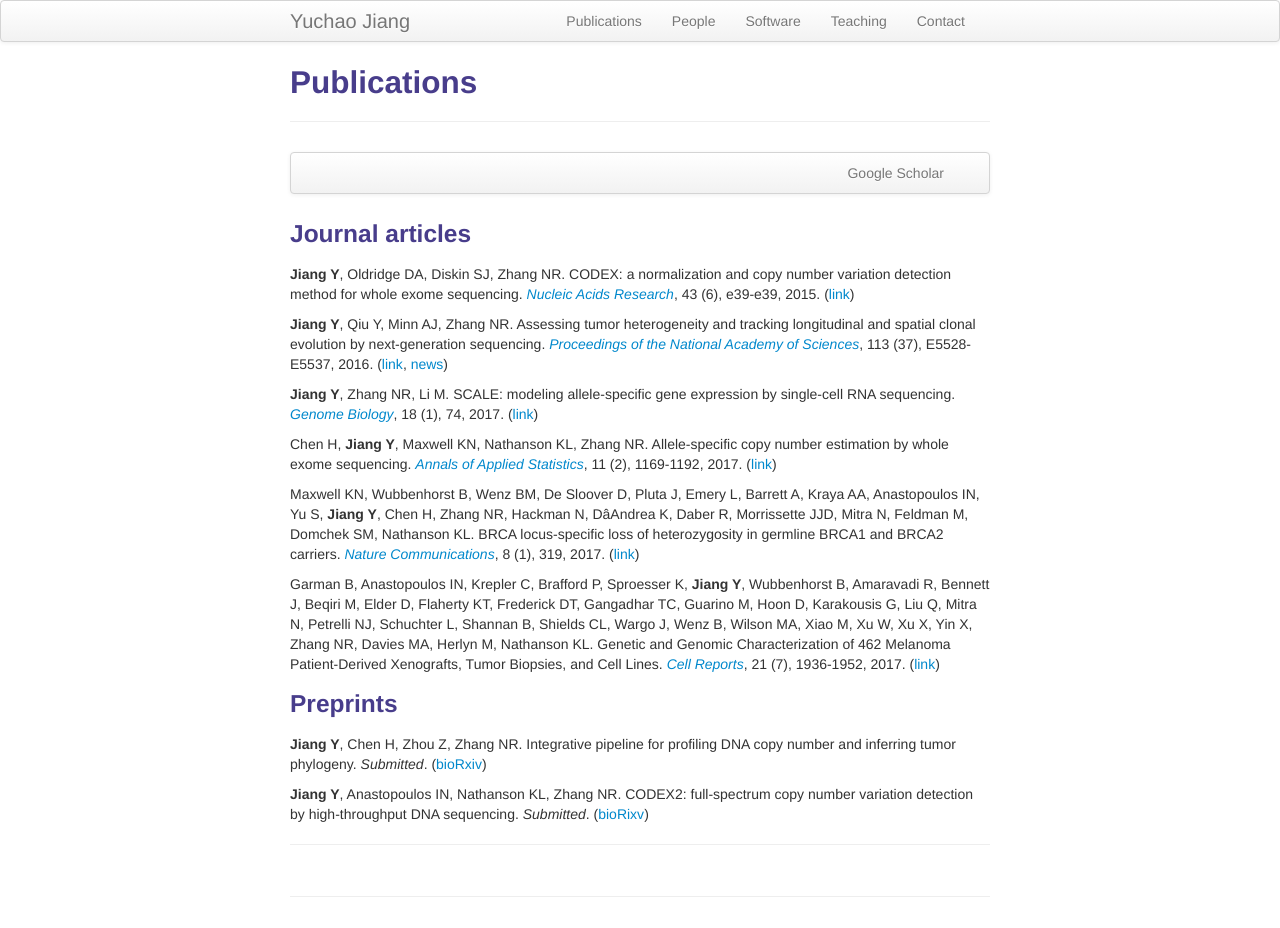
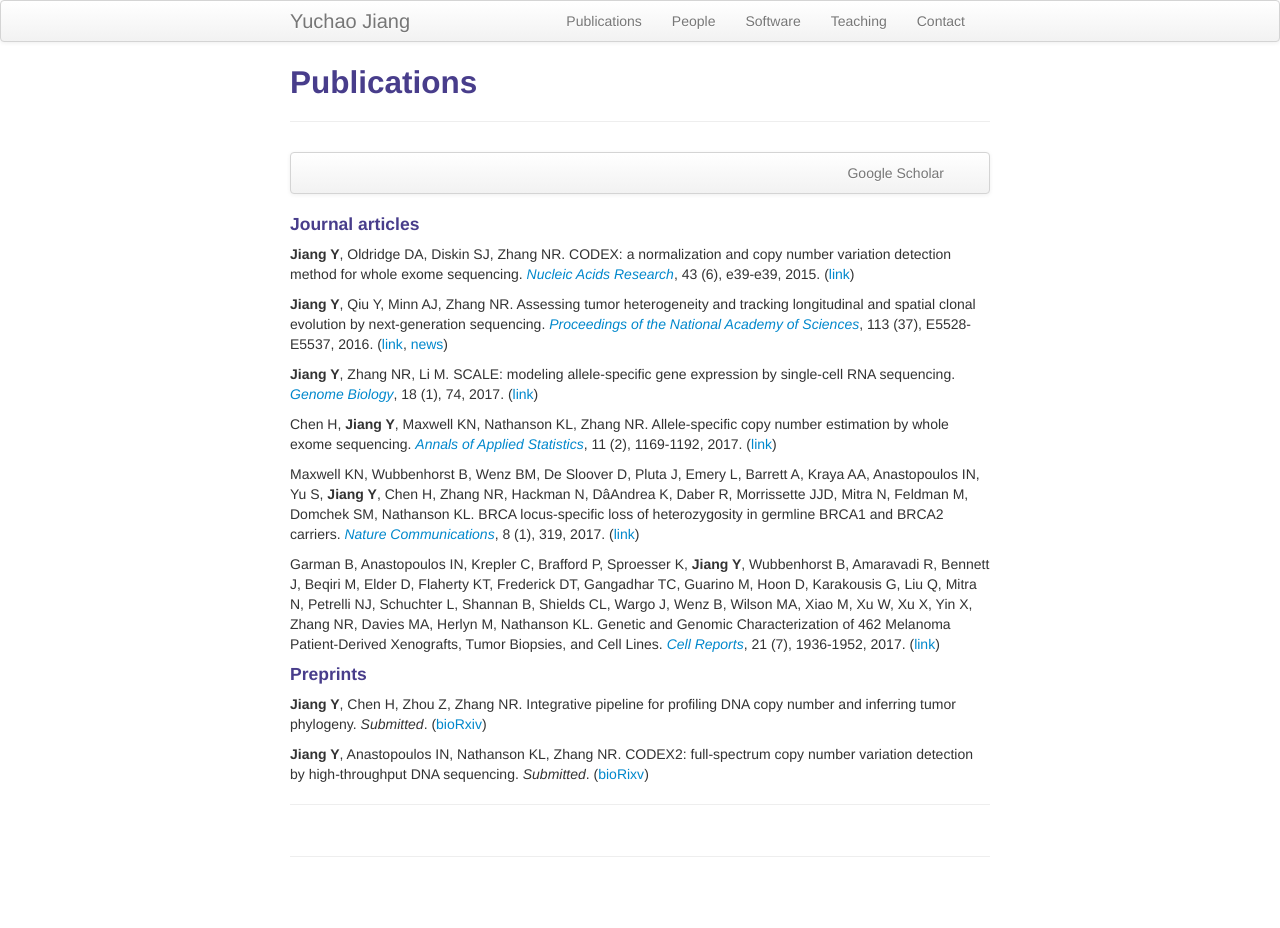
Before and after one commit to yuchaojiang/yuchaojiang.github.io, a Jekyll site: the page built from pages/pubs.md, in a window 1280 px wide. Built offline with Jekyll 4.4.1, drawn with Linux system fonts in a browser that asks for light colours; after the commit the page ends 900 px from its top, so only the background shows below that.

Commit message:
Update pubs.md

```diff
--- a/pages/pubs.md
+++ b/pages/pubs.md
@@ -14,7 +14,7 @@ description: Yuchao Jiang's publications
 
 
 
-### Journal articles
+#### Journal articles
 
 **Jiang Y**, Oldridge DA, Diskin SJ, Zhang NR. CODEX: a normalization and copy number variation detection method for whole exome sequencing. [*Nucleic Acids Research*](https://academic.oup.com/nar), 43 (6), e39-e39, 2015. ([link](https://academic.oup.com/nar/article-lookup/doi/10.1093/nar/gku1363))
 
@@ -29,7 +29,7 @@ Maxwell KN, Wubbenhorst B, Wenz BM, De Sloover D, Pluta J, Emery L, Barrett A, K
 Garman B, Anastopoulos IN, Krepler C, Brafford P, Sproesser K, **Jiang Y**, Wubbenhorst B, Amaravadi R, Bennett J, Beqiri M, Elder D, Flaherty KT, Frederick DT, Gangadhar TC, Guarino M, Hoon D, Karakousis G, Liu Q, Mitra N, Petrelli NJ, Schuchter L, Shannan B, Shields CL, Wargo J, Wenz B, Wilson MA, Xiao M, Xu W, Xu X, Yin X, Zhang NR, Davies MA, Herlyn M, Nathanson KL. Genetic and Genomic Characterization of 462 Melanoma Patient-Derived Xenografts, Tumor Biopsies, and Cell Lines. [*Cell Reports*](http://www.cell.com/cell-reports/home), 21 (7), 1936-1952, 2017. ([link](http://www.cell.com/cell-reports/fulltext/S2211-1247(17)31499-7))
 
 
-### Preprints
+#### Preprints
 
 **Jiang Y**, Chen H, Zhou Z, Zhang NR. Integrative pipeline for profiling DNA copy number and inferring tumor phylogeny. *Submitted*. ([bioRxiv](https://www.biorxiv.org/content/early/2017/10/16/195230))
 
```
